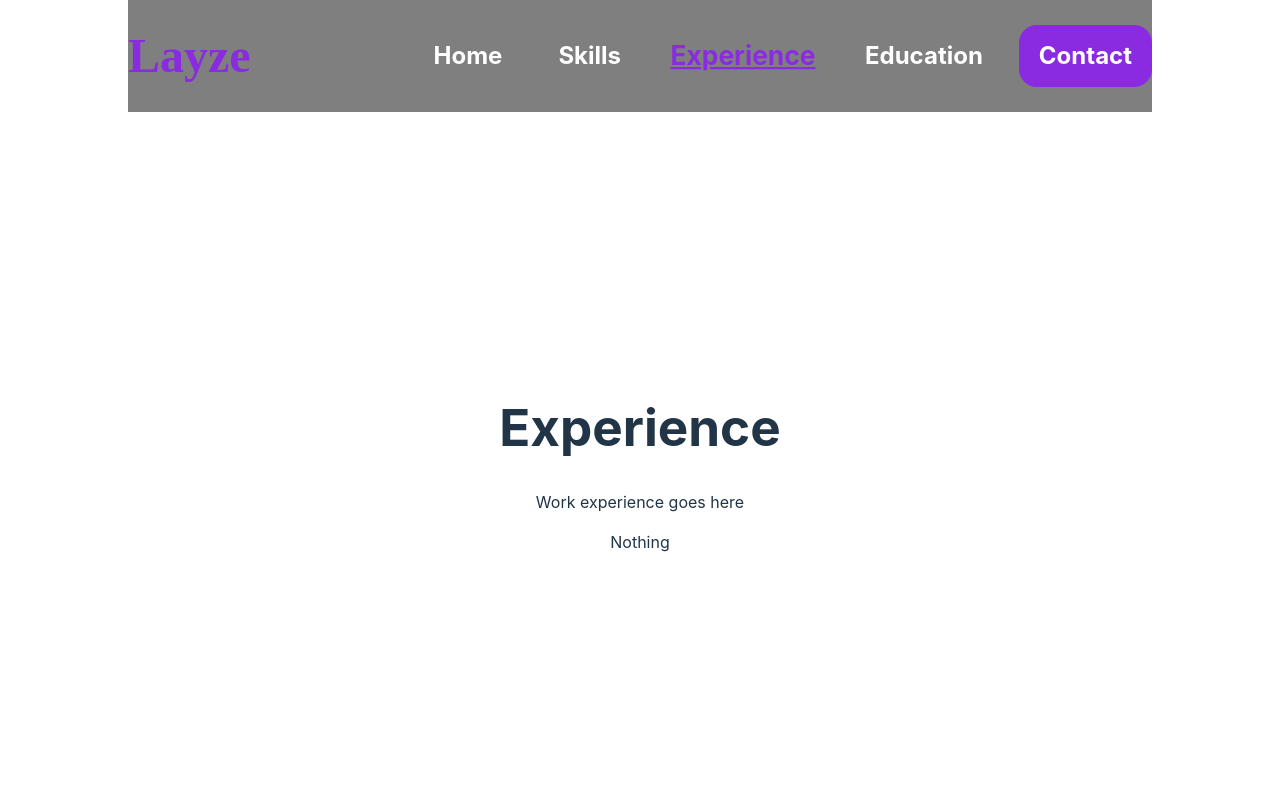
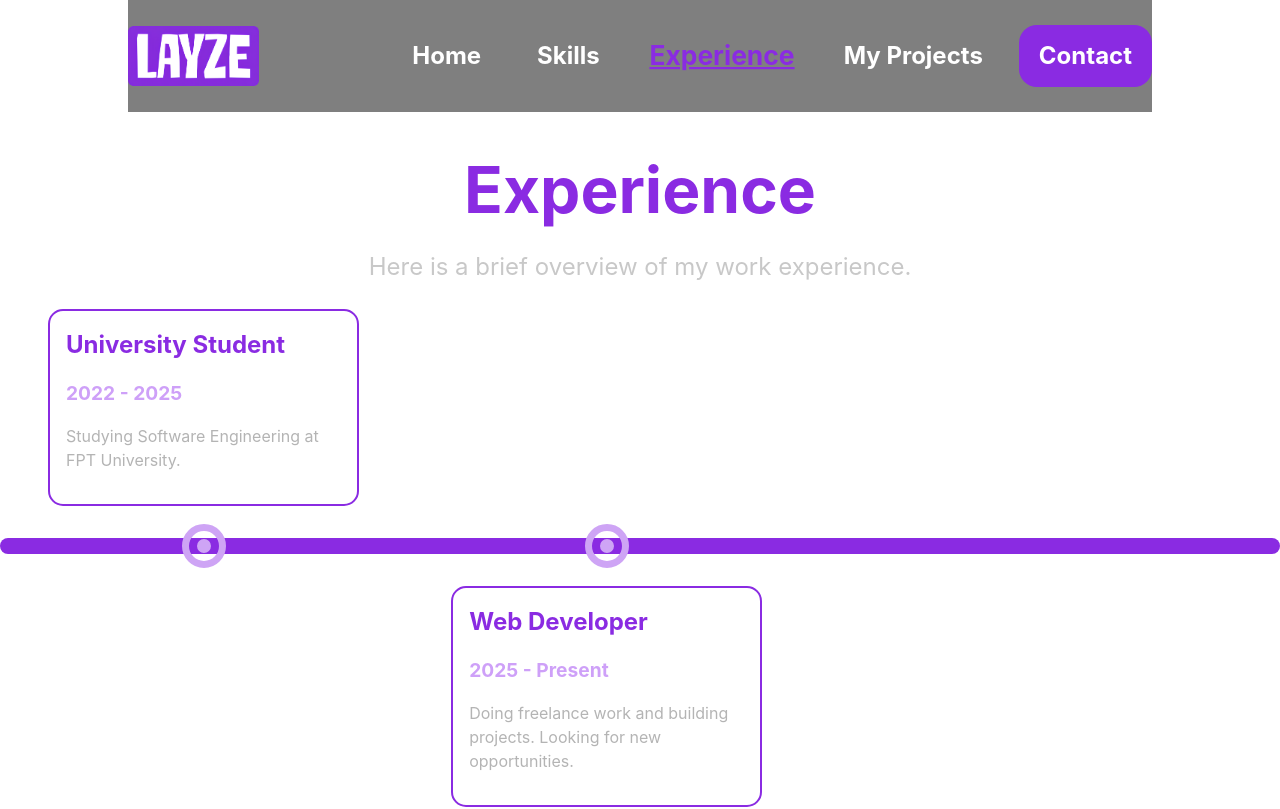
Before and after one commit to CongTri282/LayzePortfolio, a React (Vite) app: page /experience in a window 1280 px wide. Shown: the top 809 px of the page. Built offline with nearby package versions, Linux system fonts and the light colour scheme.

Commit message:
Add MyProject page and update routing; remove Education page; enhance Home and Experience components

```diff
--- a/src/App.tsx
+++ b/src/App.tsx
@@ -6,7 +6,7 @@ import Footer from "./components/Footer";
 import Home from "./pages/Home";
 import Skills from "./pages/Skills";
 import Experience from "./pages/Experience";
-import Education from "./pages/Education";
+import MyProject from "./pages/MyProject";
 import Contact from "./pages/Contact";
 
 function App() {
@@ -20,7 +20,7 @@ function App() {
           <Route path="/" element={<Home />} />
           <Route path="/skills" element={<Skills />} />
           <Route path="/experience" element={<Experience />} />
-          <Route path="/education" element={<Education />} />
+          <Route path="/my-project" element={<MyProject />} />
           <Route path="/contact" element={<Contact />} />
           <Route path="*" element={<h1>Not Found</h1>} />
         </Routes>
--- a/src/components/Header.css
+++ b/src/components/Header.css
@@ -20,17 +20,12 @@
 }
 
 .logo {
-  font-size: 3rem;
   display: flex;
   align-items: center;
-  font-weight: bold;
-  color: blueviolet;
-  font-family: Suez One;
-  transition: color 0.3s, transform 0.3s;
+  transition: transform 0.3s;
 }
 
 .logo:hover {
-  color: rgb(175, 114, 231);
   transform: scale(1.1);
 }
 
@@ -46,7 +41,7 @@
   font-weight: bold;
   color: white;
   padding: 1rem 1.25rem;
-  transition: color 0.3s, transform 0.3s;
+  transition: all 0.3s;
 }
 
 .nav-link:hover {
--- a/src/components/Header.tsx
+++ b/src/components/Header.tsx
@@ -1,6 +1,7 @@
 import { useLocation } from "react-router-dom";
 import "./Header.css";
-import { Container, Nav, Navbar } from "react-bootstrap";
+import { Container, Nav, Navbar, Image } from "react-bootstrap";
+import Logo from "../assets/images/logoup.png";
 
 function Header() {
   const location = useLocation();
@@ -9,7 +10,7 @@ function Header() {
     <Container className="nav-container">
       <Navbar className="nav">
         <Navbar.Brand href="/" className="logo">
-          Layze
+          <Image src={Logo} alt="Logo"  height={60} />
         </Navbar.Brand>
         <Nav className="nav-link-container">
           <Nav.Link href="/" className={`nav-link ${location.pathname === "/" ? "active" : ""}`}>
@@ -21,8 +22,8 @@ function Header() {
           <Nav.Link href="/experience" className={`nav-link ${location.pathname === "/experience" ? "active" : ""}`}>
             Experience
           </Nav.Link>
-          <Nav.Link href="/education" className={`nav-link ${location.pathname === "/education" ? "active" : ""}`}>
-            Education
+          <Nav.Link href="/my-project" className={`nav-link ${location.pathname === "/education" ? "active" : ""}`}>
+            My Projects
           </Nav.Link>
           <Nav.Link href="/contact" className={`nav-link contact ${location.pathname === "/contact" ? "active" : ""}`}>
             Contact
--- a/src/pages/Education.tsx
+++ /dev/null
@@ -1,11 +0,0 @@
-function Education() {
-  return (
-    <div>
-      <h1>Education</h1>
-      <p>Education goes here</p>
-      <p>University</p>
-    </div>
-  );
-}
-
-export default Education;
--- /dev/null
+++ b/src/pages/Experience.css
@@ -0,0 +1,107 @@
+.experience-container {
+  max-width: 1620px;
+  width: 100vw;
+  margin-top: 0;
+  margin-left: auto;
+  margin-right: auto;
+}
+
+.experience-title {
+  font-size: 4rem;
+  font-weight: bold;
+  color: blueviolet;
+  margin-bottom: 1rem;
+}
+
+.experience-description {
+  color: rgb(200, 200, 200);
+  font-size: 1.5rem;
+  margin-bottom: 1.5rem;
+  line-height: 1.5;
+}
+
+.experience-content {
+  display: flex;
+  flex-direction: column;
+}
+
+.experience-row-top,
+.experience-row-bottom {
+  display: flex;
+  flex-direction: row;
+  margin-bottom: 5rem;
+  position: relative;
+}
+
+.experience-card-top,
+.experience-card-bottom,
+.experience-card-hidden {
+  border: 2px solid blueviolet;
+  border-radius: 15px;
+  text-align: left;
+  padding: 1rem;
+  width: 17.2rem;
+  height: auto;
+  position: relative;
+  margin-left: 3rem;
+  margin-right: 3rem;
+  transition: all 0.3s ease;
+}
+
+.experience-card-hidden {
+  border: none;
+}
+
+.experience-card-title {
+  font-size: 1.5rem;
+  font-weight: bold;
+  color: blueviolet;
+  margin-bottom: 1rem;
+}
+
+.experience-card-subtitle {
+  font-size: 1.2rem;
+  font-weight: bold;
+  color: rgb(206, 160, 248);
+  margin-bottom: 1rem;
+}
+
+.experience-card-text {
+  font-size: 1rem;
+  color: rgb(180, 180, 180);
+  line-height: 1.5;
+}
+
+.experience-row-top::after {
+  content: "";
+  position: absolute;
+  background-color: blueviolet;
+  border-radius: 15px;
+  width: 100%;
+  height: 1rem;
+  bottom: -3rem;
+  left: 0;
+  right: 0;
+}
+
+.experience-card-top::after {
+  content: "";
+  position: absolute;
+  border: 1.4rem double rgb(206, 164, 245);
+  border-radius: 50%;
+  bottom: -4rem;
+  left: 50%;
+  transform: translateX(-50%);
+  z-index: 1;
+}
+
+.experience-card-bottom::after {
+  content: "";
+  position: absolute;
+  border: 1.4rem double rgb(206, 164, 245);
+  border-radius: 50%;
+  top: -4rem;
+  left: 50%;
+  transform: translateX(-50%);
+  z-index: 1;
+}
--- a/src/pages/Experience.tsx
+++ b/src/pages/Experience.tsx
@@ -1,10 +1,37 @@
+import { Container, Row, Col, Card, CardBody } from "react-bootstrap";
+import "./Experience.css";
+
 function Experience() {
   return (
-    <div>
-      <h1>Experience</h1>
-      <p>Work experience goes here</p>
-      <p>Nothing</p>
-    </div>
+    <Container className="experience-container">
+      <h1 className="experience-title">Experience</h1>
+      <p className="experience-description">Here is a brief overview of my work experience.</p>
+      <Container className="experience-content">
+        <Row className="experience-row-top">
+          <Card className="experience-card-top">
+            <CardBody>
+              <Card.Title className="experience-card-title">University Student</Card.Title>
+              <Card.Subtitle className="experience-card-subtitle">2022 - 2025</Card.Subtitle>
+              <Card.Text className="experience-card-text">Studying Software Engineering at FPT University.</Card.Text>
+            </CardBody>
+          </Card>
+          <Card className="experience-card-hidden"></Card>
+        </Row>
+        <Row className="experience-row-bottom">
+          <Card className="experience-card-hidden"></Card>
+          <Card className="experience-card-bottom">
+            <CardBody>
+              <Card.Title className="experience-card-title">Web Developer</Card.Title>
+              <Card.Subtitle className="experience-card-subtitle">2025 - Present</Card.Subtitle>
+              <Card.Text className="experience-card-text">
+                Doing freelance work and building projects. Looking for new opportunities.
+              </Card.Text>
+            </CardBody>
+          </Card>
+          <Card className="experience-card-hidden"></Card>
+        </Row>
+      </Container>
+    </Container>
   );
 }
 
--- a/src/pages/Home.css
+++ b/src/pages/Home.css
@@ -12,8 +12,8 @@
   display: flex;
   justify-content: center;
   align-items: center;
-  max-width: 34rem;
-  max-height: 40rem;
+  height: auto;
+  object-fit: cover;
 }
 
 .home-col-content {
--- a/src/pages/Home.tsx
+++ b/src/pages/Home.tsx
@@ -1,4 +1,4 @@
-import { Col, Container, Row } from "react-bootstrap";
+import { Col, Container, Row, Image } from "react-bootstrap";
 import Button from "../components/Button";
 import { FaFacebook, FaInstagram, FaLinkedin, FaGithub, FaEnvelope } from "react-icons/fa";
 import "./Home.css";
@@ -9,7 +9,7 @@ function Home() {
   return (
     <Container className="home-container">
       <Col className="home-col-image">
-        <img src={Layze} alt="Avatar" />
+        <Image height={"600px"} width={"500px"} src={Layze} alt="Avatar" />
       </Col>
 
       <Col className="home-col-content">
@@ -24,11 +24,11 @@ function Home() {
           <p style={{ marginLeft: "7px", color: "blueviolet" }}>Full Stack Developer</p>
         </Row>
         <Row className="home-content">
+          <p>This is my portfolio website where I showcase my information, skills, projects and experiences.</p>
           <p>
-            This is my portfolio website. I have experience in building web applications using React, Node.js, Vite and
-            MySQL.
+            I'm currently learning new technologies and building projects to improve my skills. I'm open to new
+            opportunities and would love to work with you. Feel free to contact me.
           </p>
-          <p>I am passionate about learning new technologies and building projects that solve real-world problems.</p>
         </Row>
         <Row className="home-icons">
           <a href="https://www.facebook.com/vohoangcongtri" target="_blank" rel="noopener noreferrer">
--- /dev/null
+++ b/src/pages/MyProject.tsx
@@ -0,0 +1,9 @@
+function MyProject() {
+  return (
+    <div>
+      <h1>My Projects</h1>
+    </div>
+  );
+}
+
+export default MyProject;
--- a/src/pages/Skills.tsx
+++ b/src/pages/Skills.tsx
@@ -20,7 +20,7 @@ const SkillCard = ({ icon: Icon, name }: SkillCardProps) => (
 
 interface SkillSectionProps {
   title: string;
-  skills: { icon: React.ElementType; name: string; }[];
+  skills: { icon: React.ElementType; name: string }[];
 }
 
 const SkillSection = ({ title, skills }: SkillSectionProps) => (
@@ -64,7 +64,9 @@ function Skills() {
   return (
     <Container className="skills-container">
       <h1 className="skills-title">Skills</h1>
-      <p className="skills-description">These are my skills</p>
+      <p className="skills-description">
+        Here are my technical skills and development tools. I'm always excited to learn new technologies.
+      </p>
       <Container className="skills-list-container">
         <SkillSection title="Programming Languages" skills={programmingLanguages} />
         <SkillSection title="Libraries & Frameworks" skills={frameworks} />
```
Also changed, not shown: src/assets/images/logoup.png (added), src/pages/MyProject.css (added).
